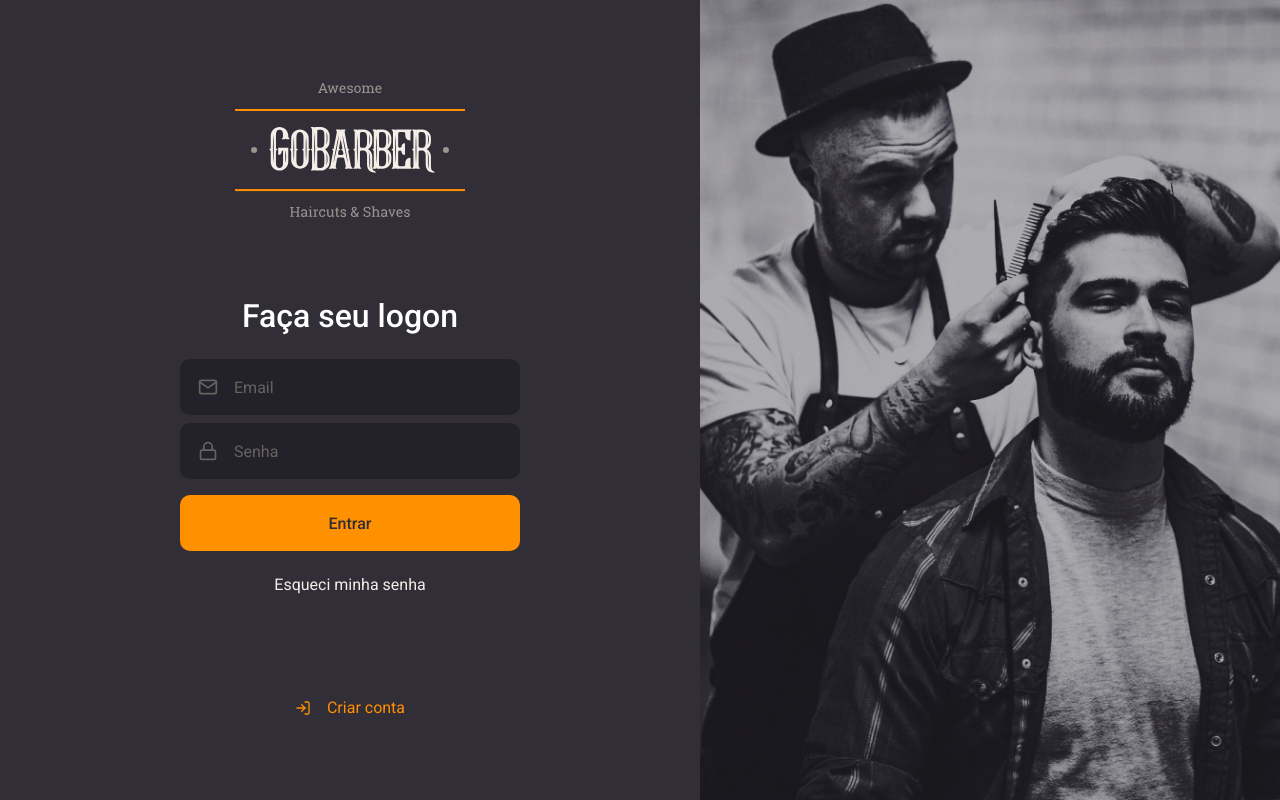
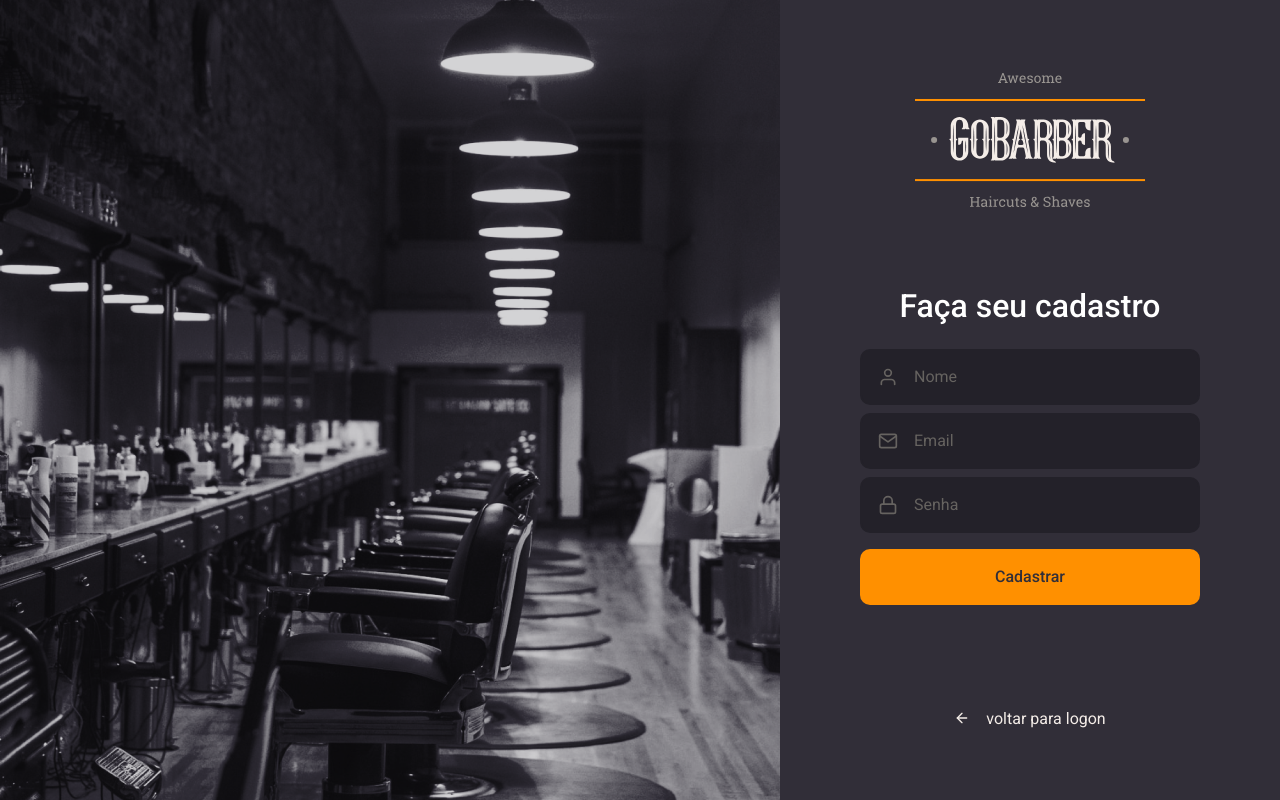
Before and after one commit to lucasribeiro/GoBaber-GoStack, a React (Create React App) app in the folder frontend-web/: page / in a window 1280 px wide. Built offline with nearby package versions, Linux system fonts and the light colour scheme.

Commit message:
Pagina de signUp

```diff
--- a/frontend-web/src/App.tsx
+++ b/frontend-web/src/App.tsx
@@ -1,11 +1,12 @@
 import React from 'react';
 
+// import SignIn from './pages/SignIn';
 import GlobalStyle from './styles/global';
-import SignIn from './pages/SignIn';
+import SignUp from './pages/SignUp';
 
 const App: React.FC = () => (
   <>
-    <SignIn />
+    <SignUp />
     <GlobalStyle />
   </>
 );
--- /dev/null
+++ b/frontend-web/src/pages/SignUp/index.tsx
@@ -0,0 +1,40 @@
+import React from 'react';
+import { FiArrowLeft, FiLogIn, FiMail, FiUser, FiLock } from 'react-icons/fi';
+
+import logoImg from '../../assets/logo.svg';
+
+import Input from '../../components/Input';
+import Button from '../../components/Button';
+
+import { Container, Content, Backgroud } from './styles';
+
+const SignUp: React.FC = () => (
+  <Container>
+    <Backgroud />
+    <Content>
+      <img src={logoImg} alt="Gobarber" />
+
+      <form>
+        <h1>Faça seu cadastro</h1>
+
+        <Input name="name" icon={FiUser} type="text" placeholder="Nome" />
+        <Input name="email" icon={FiMail} type="text" placeholder="Email" />
+        <Input
+          name="password"
+          icon={FiLock}
+          type="password"
+          placeholder="Senha"
+        />
+
+        <Button type="submit">Cadastrar</Button>
+      </form>
+
+      <a href="login">
+        <FiArrowLeft />
+        voltar para logon
+      </a>
+    </Content>
+  </Container>
+);
+
+export default SignUp;
--- a/frontend-web/src/pages/SignIn/styles.ts
+++ b/frontend-web/src/pages/SignUp/styles.ts
@@ -1,7 +1,7 @@
 import styled from 'styled-components';
 import { shade } from 'polished';
 
-import signInBackgoundImg from '../../assets/sign-in-background.png';
+import signUpBackgoundImg from '../../assets/sign-up-background.png';
 
 export const Container = styled.div`
   height: 100vh;
@@ -18,7 +18,7 @@
   place-content: center;
 
   width: 100%;
-  max-width: 700px;
+  max-width: 500px;
 
   form {
     margin: 80px 0;
@@ -43,7 +43,7 @@
   }
 
   > a {
-    color: #ff9000;
+    color: #f4ede8;
     display: block;
     margin-top: 24px;
     text-decoration: none;
@@ -57,13 +57,13 @@
     }
 
     &:hover {
-      color: ${shade(0.2, '#ff9000')};
+      color: ${shade(0.2, '#f4ede8')};
     }
   }
 `;
 
 export const Backgroud = styled.div`
   flex: 1;
-  background: url(${signInBackgoundImg}) no-repeat center;
+  background: url(${signUpBackgoundImg}) no-repeat center;
   background-size: cover;
 `;
```
Also changed, not shown: frontend-web/src/assets/sign-up-background.png (added).
